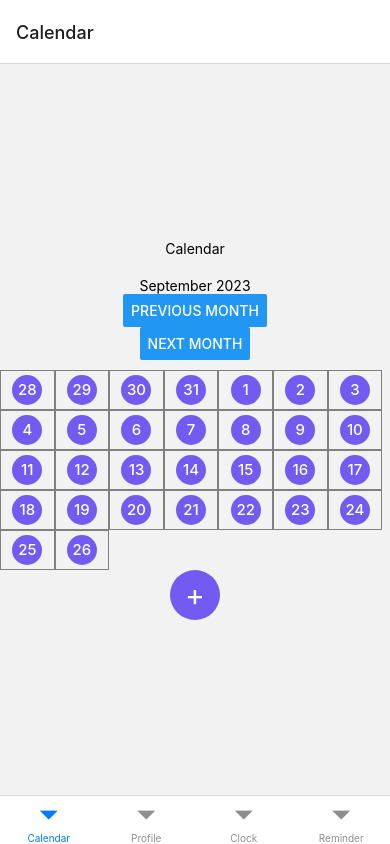
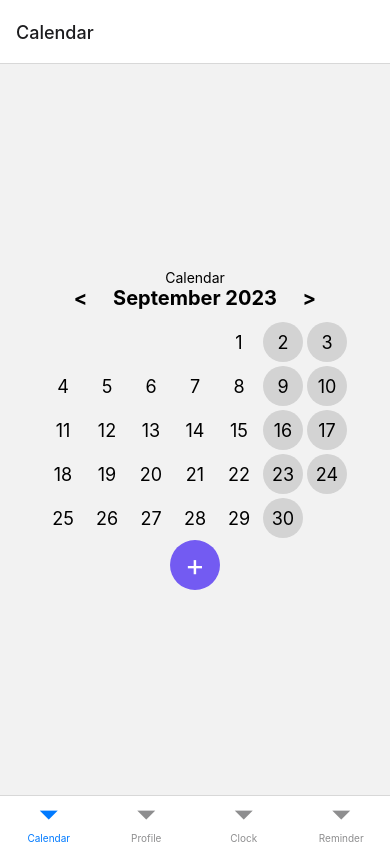
Before and after one commit to Viktoria-Derkach/rn-calendar, a React Native app: screen /Calendar in a window 390 px wide. Built offline with nearby package versions, Linux system fonts and the light colour scheme.

Commit message:
fix calendar logic

```diff
--- a/src/components/Calendar.tsx
+++ b/src/components/Calendar.tsx
@@ -1,72 +1,134 @@
 import React, { useState } from 'react';
-import { View, Text, Button, StyleSheet } from 'react-native';
+import { View, Text, StyleSheet, TouchableOpacity } from 'react-native';
+
 import { DateTime } from 'luxon';
 import { typography } from './../styles/typography';
 
 const Calendar = () => {
-  const [selectedDate, setSelectedDate] = useState(DateTime.local());
+  const [currentDate, setCurrentDate] = useState(DateTime.local());
+  console.log(currentDate, 'currentDate');
 
-  const handlePrevMonth = () => {
-    setSelectedDate(selectedDate.minus({ months: 1 }));
-  };
-
-  const handleNextMonth = () => {
-    setSelectedDate(selectedDate.plus({ months: 1 }));
-  };
-
-  const renderCalendar = () => {
-    const daysInMonth = selectedDate.daysInMonth;
-    const firstDayOfMonth = selectedDate.set({ day: 1 });
+  const renderWeeks = () => {
+    const weeksArray = [];
+    const firstDayOfMonth = currentDate.startOf('month');
+    const totalDaysInMonth = firstDayOfMonth.daysInMonth;
     const startOfWeek = firstDayOfMonth.startOf('week');
 
-    const calendarDays = [];
-    console.log(selectedDate.minus({ month: 1 }), 'sel');
+    let currentWeek = [];
 
-    for (let i = 0; i < daysInMonth; i++) {
-      const day = startOfWeek.plus({ days: i });
-      console.log(day, daysInMonth, startOfWeek, 'day');
+    for (let i = 1; i <= totalDaysInMonth; i++) {
+      const day = startOfWeek.set({ day: i, month: currentDate.month });
+      const weekDay = day.weekday;
+      const isCurrentMonth = day.hasSame(firstDayOfMonth, 'month');
 
-      calendarDays.push(
-        <View key={i} style={styles.calendarDay}>
-          <View key={i} style={typography.circle}>
-            <Text style={[typography.text, typography.todays]}>{day.day}</Text>
-          </View>
-        </View>
+      if (weekDay === 1 || currentWeek.length === 0) {
+        // Start a new week on Sunday or when the currentWeek is empty
+        currentWeek = [];
+        weeksArray.push(currentWeek);
+      }
+
+      currentWeek.push(
+        <TouchableOpacity
+          key={day.toISODate()}
+          onPress={() => handleDayPress(day)}
+          style={[
+            styles.dayContainer,
+            !isCurrentMonth && styles.nonCurrentMonthDay,
+            weekDay >= 6 && styles.weekendDay,
+          ]}
+        >
+          <Text style={[styles.dayText, !isCurrentMonth && styles.nonCurrentMonthText]}>
+            {day.day}
+          </Text>
+        </TouchableOpacity>
       );
     }
 
-    return calendarDays;
+    return weeksArray.map((week, index) => (
+      <View
+        key={index}
+        style={[styles.weekContainer, { alignSelf: index === 0 ? 'flex-end' : 'flex-start' }]}
+      >
+        {week}
+      </View>
+    ));
+  };
+
+  const handleDayPress = day => {
+    console.log('Selected day:', day.toISODate());
+  };
+
+  const goToPreviousMonth = () => {
+    setCurrentDate(currentDate.minus({ months: 1 }));
+  };
+
+  const goToNextMonth = () => {
+    setCurrentDate(currentDate.plus({ months: 1 }));
   };
 
   return (
-    <View style={styles.calendar}>
-      <Text>{selectedDate.toFormat('MMMM yyyy')}</Text>
-      <Button title="Previous Month" onPress={handlePrevMonth} />
-      <Button title="Next Month" onPress={handleNextMonth} />
-      <View style={styles.calendarGrid}>{renderCalendar()}</View>
+    <View style={styles.container}>
+      <View style={styles.header}>
+        <TouchableOpacity onPress={goToPreviousMonth}>
+          <Text style={styles.monthButton}>{'<'}</Text>
+        </TouchableOpacity>
+        <Text style={styles.monthText}>{currentDate.setLocale('en-US').toFormat('MMMM yyyy')}</Text>
+        <TouchableOpacity onPress={goToNextMonth}>
+          <Text style={styles.monthButton}>{'>'}</Text>
+        </TouchableOpacity>
+      </View>
+      <View style={styles.calendarContainer}>{renderWeeks()}</View>
     </View>
   );
 };
 
 const styles = StyleSheet.create({
-  calendar: {
+  container: {
     alignItems: 'center',
-    marginTop: 20,
   },
-  calendarDay: {
-    // width: 40,
+  header: {
+    flexDirection: 'row',
+    justifyContent: 'space-around',
+    alignItems: 'center',
+    width: '100%',
+    paddingHorizontal: 20,
+    marginBottom: 10,
+  },
+  monthButton: {
+    fontSize: 20,
+    fontWeight: 'bold',
+  },
+  monthText: {
+    fontSize: 20,
+    fontWeight: 'bold',
+  },
+  calendarContainer: {
+    flexDirection: 'column',
+    alignItems: 'flex-start',
+  },
+  weekContainer: {
+    flexDirection: 'row',
+    justifyContent: 'space-between', // Align days of the week horizontally
+  },
+  dayContainer: {
+    width: 40,
     height: 40,
     justifyContent: 'center',
     alignItems: 'center',
-    borderWidth: 1,
-    borderColor: 'gray',
-    width: '14%',
+    borderRadius: 20,
+    margin: 2,
   },
-  calendarGrid: {
-    flexDirection: 'row',
-    flexWrap: 'wrap',
-    marginTop: 10,
-    width: '100%',
+  dayText: {
+    fontSize: 18,
+  },
+  nonCurrentMonthDay: {
+    opacity: 0.4,
+  },
+  nonCurrentMonthText: {
+    color: 'gray',
+  },
+  weekendDay: {
+    backgroundColor: 'lightgray',
   },
 });
 
```
